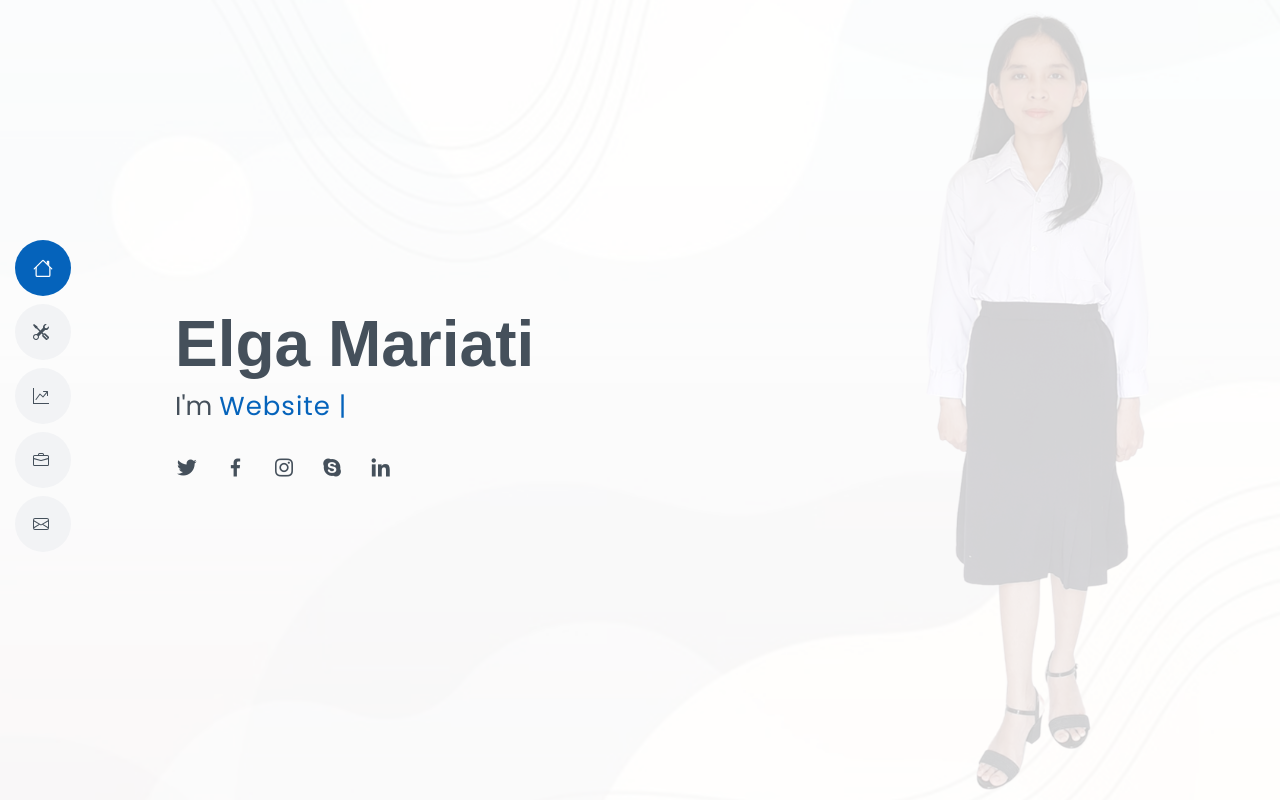
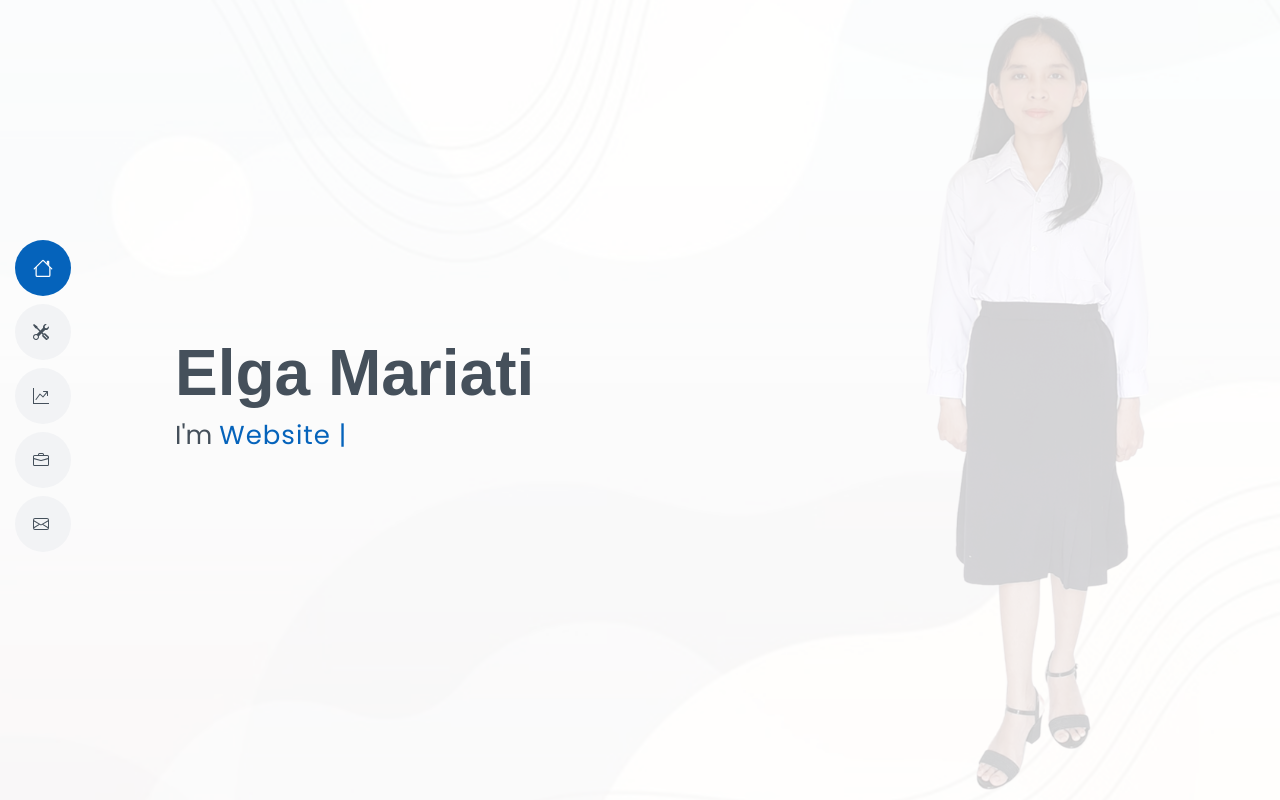
Before and after one commit to elgamariati/elgamariati.github.io, a plain HTML site: page index.html in a window 1280 px wide. Shown: the top 800 px of the page. Drawn offline with Linux system fonts and the light colour scheme.

Commit message:
Update index.html

```diff
--- a/index.html
+++ b/index.html
@@ -67,7 +67,7 @@
               class="bi bi-envelope" viewBox="0 0 16 16">
               <path
                 d="M0 4a2 2 0 0 1 2-2h12a2 2 0 0 1 2 2v8a2 2 0 0 1-2 2H2a2 2 0 0 1-2-2V4zm2-1a1 1 0 0 0-1 1v.217l7 4.2 7-4.2V4a1 1 0 0 0-1-1H2zm13 2.383-4.758 2.855L15 11.114v-5.73zm-.034 6.878L9.271 8.82 8 9.583 6.728 8.82l-5.694 3.44A1 1 0 0 0 2 13h12a1 1 0 0 0 .966-.739zM1 11.114l4.758-2.876L1 5.383v5.73z" />
-            </svg> <span>Kontak Saya</span></a></li>
+            </svg> <span>Kontak</span></a></li>
       </ul>
     </nav><!-- .nav-menu -->
 
@@ -138,13 +138,6 @@
     <div class="container" data-aos="zoom-in" data-aos-delay="100">
       <h1>Elga Mariati</h1>
       <p>I'm <span class="typed" data-typed-items="Website Developer"></span></p>
-      <div class="social-links">
-        <a href="#" class="twitter"><i class="bx bxl-twitter"></i></a>
-        <a href="#" class="facebook"><i class="bx bxl-facebook"></i></a>
-        <a href="#" class="instagram"><i class="bx bxl-instagram"></i></a>
-        <a href="#" class="google-plus"><i class="bx bxl-skype"></i></a>
-        <a href="#" class="linkedin"><i class="bx bxl-linkedin"></i></a>
-      </div>
     </div>
   </section><!-- End Hero -->
 
```
